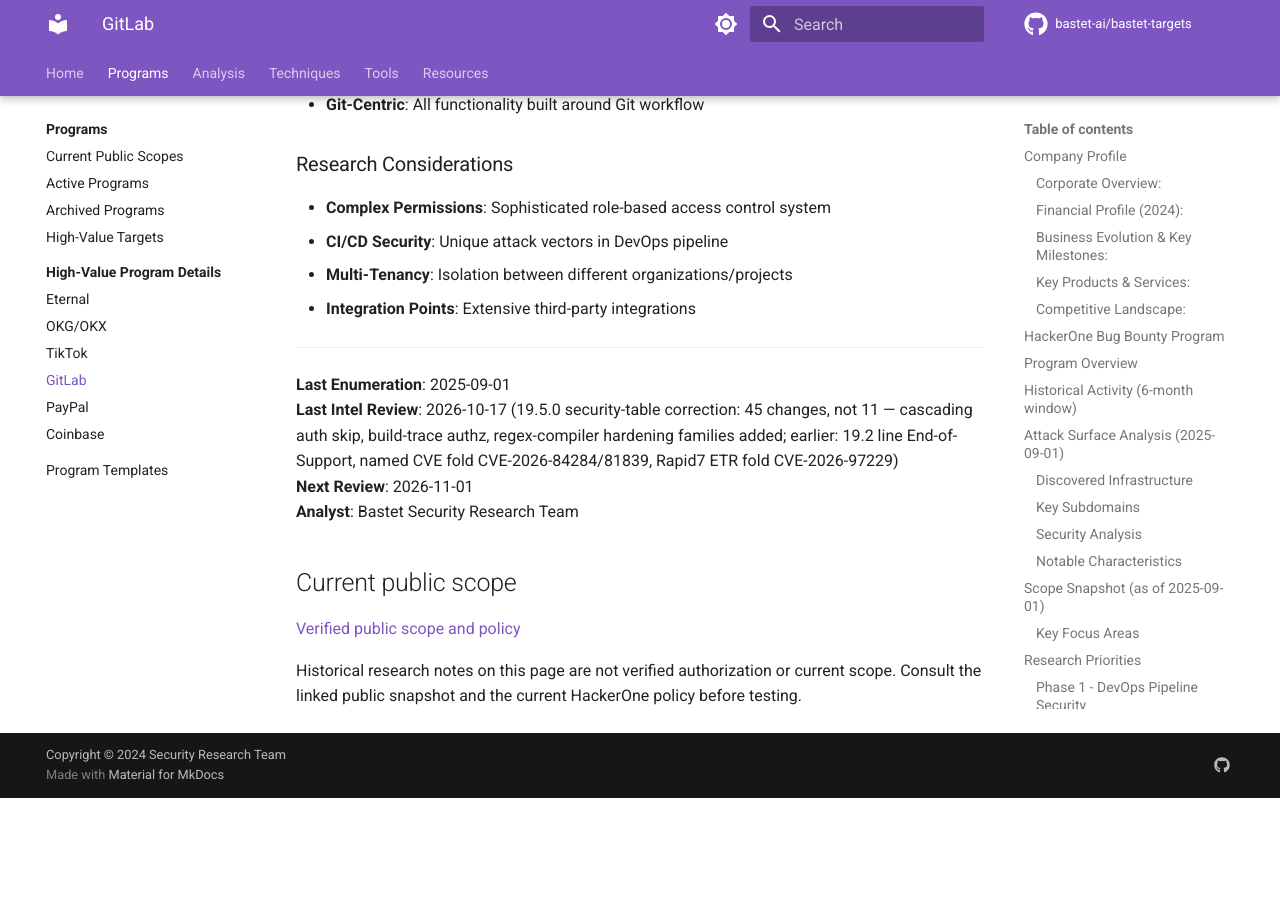
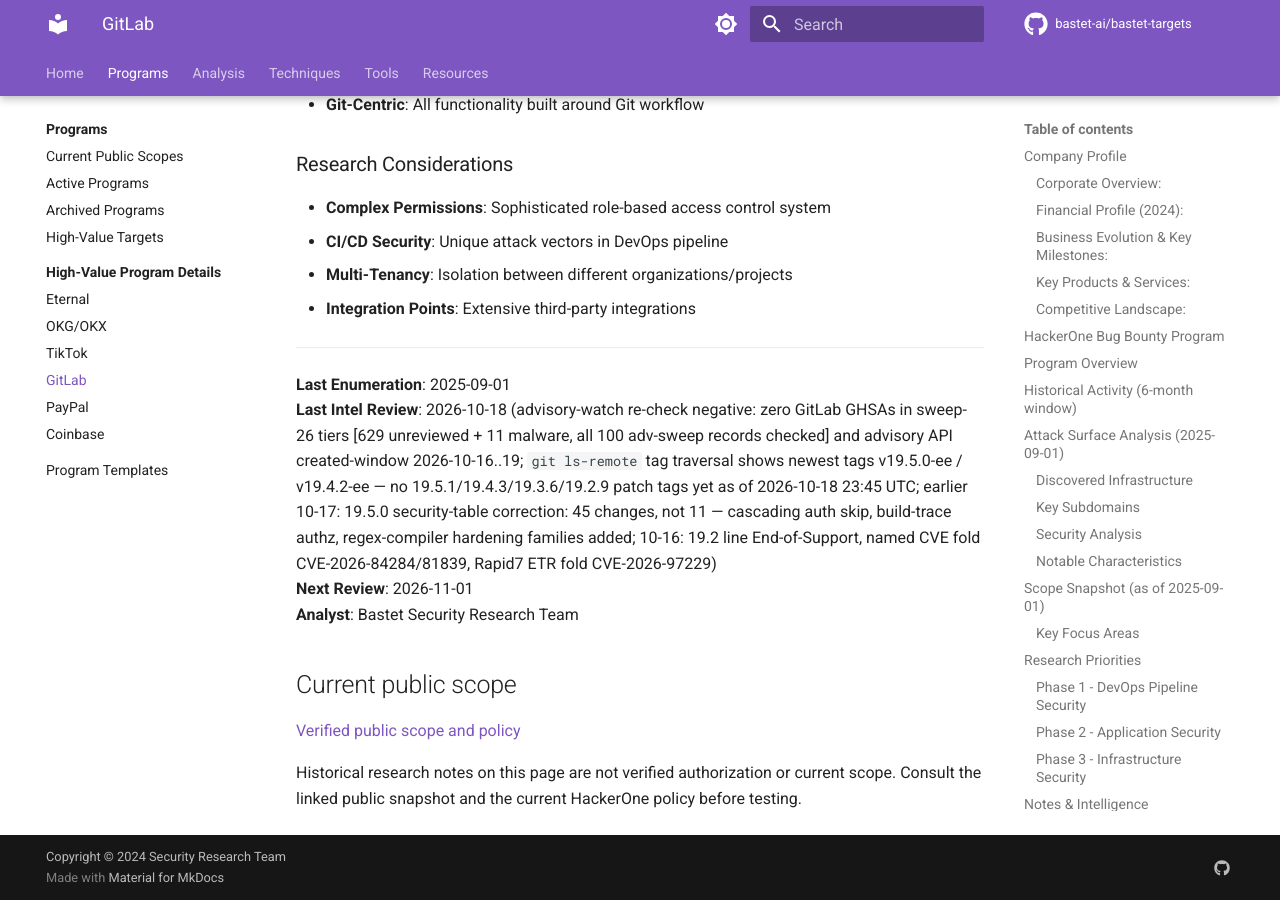
Before and after one commit to bastet-ai/bastet-targets, an MkDocs documentation site: the page built from docs/programs/gitlab/README.md, in a window 1280 px wide and 900 px high, scrolled down 12724 px. Built offline with MkDocs 1.6.1 and Material for MkDocs 9.7.7, drawn with Linux system fonts in a browser that asks for light colours; comment, search, counter and statistics services are not loaded; before the commit the page ends 13522 px from its top, so only the background shows below that.

Commit message:
Amazon VRP intel 2026-10-18b: nitro_enclaves SLOT_ALLOC error-path UAF CVE-2026-98775/GHSA-8pj3-87fr-9h94 (kernel stable mirror, no severity/bulletin yet, local enclave-device primitive, generic error-path-ownership class) + GitLab advisory-watch 10-18 re-check negative (zero GitLab GHSAs in sweep26 tiers + created-window API query; no 19.5.1/19.4.3/19.3.6/19.2.9 tags via git ls-remote as of 23:45 UTC)

```diff
--- a/docs/programs/gitlab/README.md
+++ b/docs/programs/gitlab/README.md
@@ -183,7 +183,7 @@
 ---
 
 **Last Enumeration**: 2025-09-01
-**Last Intel Review**: 2026-10-17 (19.5.0 security-table correction: 45 changes, not 11 — cascading auth skip, build-trace authz, regex-compiler hardening families added; earlier: 19.2 line End-of-Support, named CVE fold CVE-2026-84284/81839, Rapid7 ETR fold CVE-2026-97229)
+**Last Intel Review**: 2026-10-18 (advisory-watch re-check negative: zero GitLab GHSAs in sweep-26 tiers [629 unreviewed + 11 malware, all 100 adv-sweep records checked] and advisory API created-window 2026-10-16..19; `git ls-remote` tag traversal shows newest tags v19.5.0-ee / v19.4.2-ee — no 19.5.1/19.4.3/19.3.6/19.2.9 patch tags yet as of 2026-10-18 23:45 UTC; earlier 10-17: 19.5.0 security-table correction: 45 changes, not 11 — cascading auth skip, build-trace authz, regex-compiler hardening families added; 10-16: 19.2 line End-of-Support, named CVE fold CVE-2026-84284/81839, Rapid7 ETR fold CVE-2026-97229)
 **Next Review**: 2026-11-01
 **Analyst**: Bastet Security Research Team
 
```
Also changed, not shown: docs/programs/amazonvrp/README.md (+1 -0 lines).
